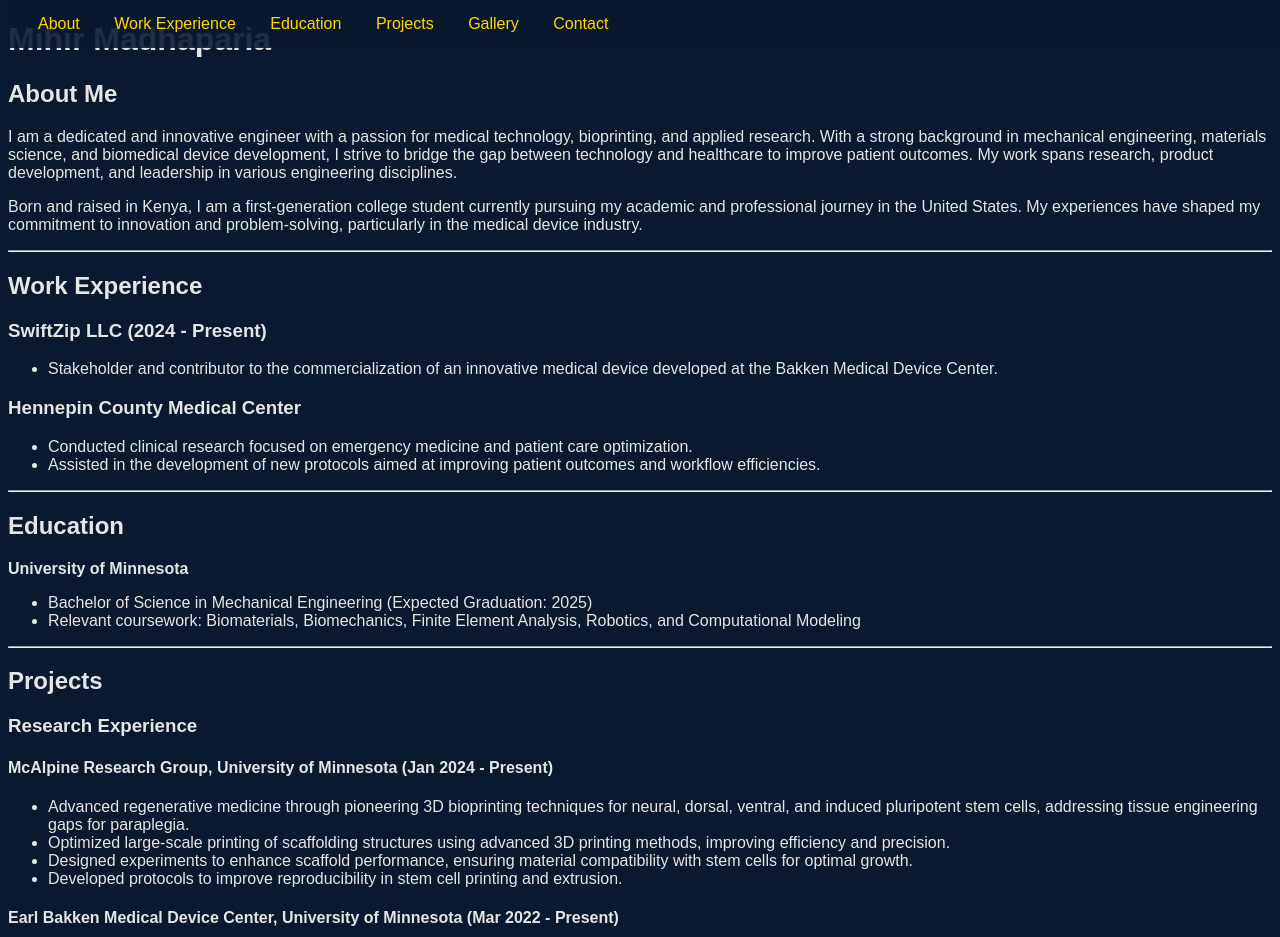
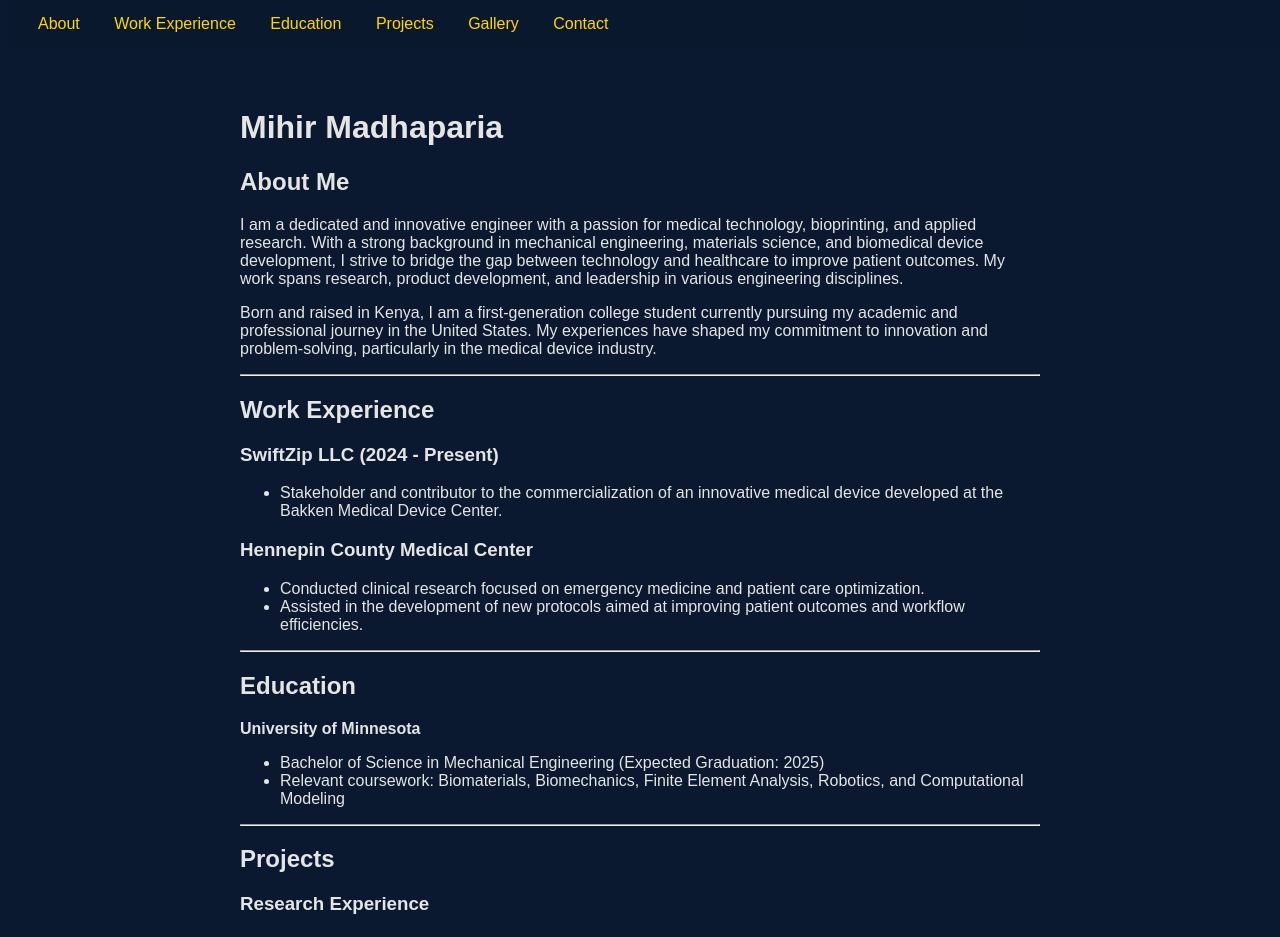
Before and after one commit to mihirmadhaparia/mihirmadhaparia.github.io, a Jekyll site: the page built from README.md, in a window 1280 px wide and 1400 px high. Shown: the top 937 px of the window. Built offline with Jekyll 4.4.1, drawn with Linux system fonts in a browser that asks for light colours; our own code applies the rules of GitHub Pages for plain Markdown files.

Commit message:
Update style.css

```diff
--- a/assets/css/style.css
+++ b/assets/css/style.css
@@ -14,6 +14,13 @@
     aspect-ratio: 16/9; /* Keeps proper video ratio */
     display: block;
     margin: 20px auto;
+}
+
+/* Main content */
+.content {
+    padding: 80px 20px;
+    max-width: 800px;
+    margin: auto;
 }
 
 html {
```
